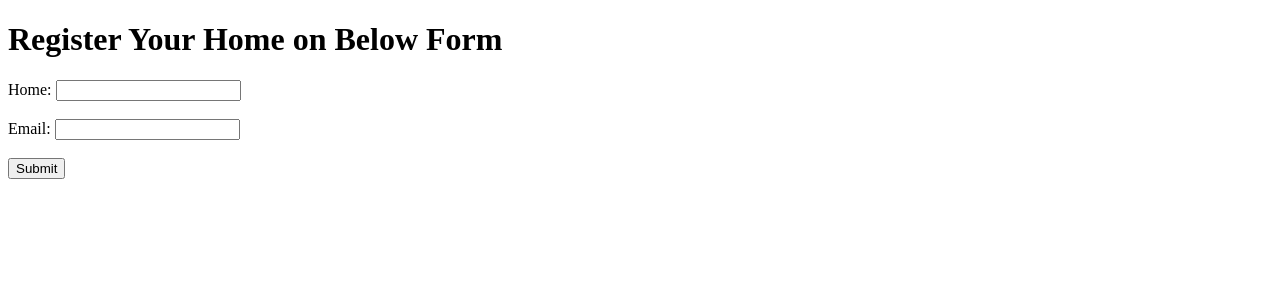
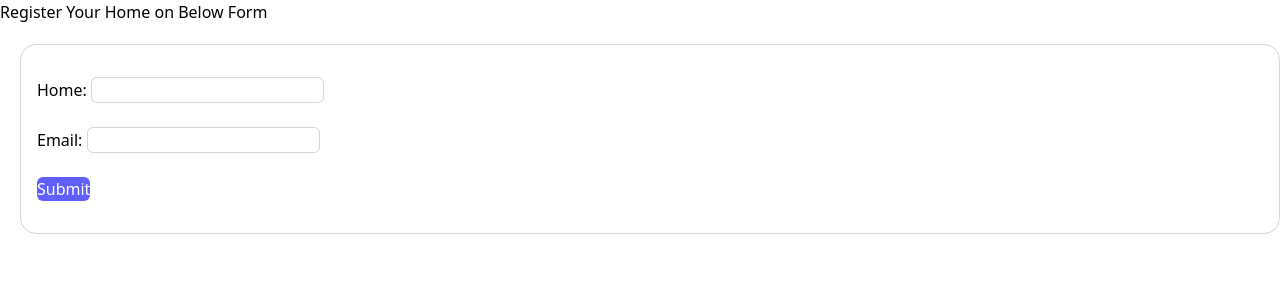
Before and after one commit to Pushpesh1234/Node, a Node server app: page /host/add-home in a window 1280 px wide. Shown: the top 300 px of the page. Run offline with Node 20, Linux system fonts and the light colour scheme.

Commit message:
tailwind install and styling

```diff
--- a/10_Node/app.js
+++ b/10_Node/app.js
@@ -9,7 +9,7 @@ const userRouter=require('./routes/userRouter');
  const hostRouter=require('./routes/hostRouter');
 
 // Variables
-const PORT=3000;
+const PORT=3001;
 const HOST=`https://fantastic-space-pancake-r4q9rrq9jrwh5q7x-3000.app.github.dev/`
 const app=express();
 
--- /dev/null
+++ b/10_Node/public/output.css
@@ -0,0 +1,285 @@
+/*! tailwindcss v4.1.12 | MIT License | https://tailwindcss.com */
+@layer properties;
+@layer theme, base, components, utilities;
+@layer theme {
+  :root, :host {
+    --font-sans: ui-sans-serif, system-ui, sans-serif, "Apple Color Emoji",
+      "Segoe UI Emoji", "Segoe UI Symbol", "Noto Color Emoji";
+    --font-mono: ui-monospace, SFMono-Regular, Menlo, Monaco, Consolas, "Liberation Mono",
+      "Courier New", monospace;
+    --color-amber-300: oklch(87.9% 0.169 91.605);
+    --color-blue-600: oklch(54.6% 0.245 262.881);
+    --color-indigo-500: oklch(58.5% 0.233 277.117);
+    --color-gray-300: oklch(87.2% 0.01 258.338);
+    --color-zinc-300: oklch(87.1% 0.006 286.286);
+    --color-zinc-500: oklch(55.2% 0.016 285.938);
+    --color-white: #fff;
+    --spacing: 0.25rem;
+    --text-3xl: 1.875rem;
+    --text-3xl--line-height: calc(2.25 / 1.875);
+    --text-5xl: 3rem;
+    --text-5xl--line-height: 1;
+    --text-7xl: 4.5rem;
+    --text-7xl--line-height: 1;
+    --radius-md: 0.375rem;
+    --radius-2xl: 1rem;
+    --default-font-family: var(--font-sans);
+    --default-mono-font-family: var(--font-mono);
+  }
+}
+@layer base {
+  *, ::after, ::before, ::backdrop, ::file-selector-button {
+    box-sizing: border-box;
+    margin: 0;
+    padding: 0;
+    border: 0 solid;
+  }
+  html, :host {
+    line-height: 1.5;
+    -webkit-text-size-adjust: 100%;
+    tab-size: 4;
+    font-family: var(--default-font-family, ui-sans-serif, system-ui, sans-serif, "Apple Color Emoji", "Segoe UI Emoji", "Segoe UI Symbol", "Noto Color Emoji");
+    font-feature-settings: var(--default-font-feature-settings, normal);
+    font-variation-settings: var(--default-font-variation-settings, normal);
+    -webkit-tap-highlight-color: transparent;
+  }
+  hr {
+    height: 0;
+    color: inherit;
+    border-top-width: 1px;
+  }
+  abbr:where([title]) {
+    -webkit-text-decoration: underline dotted;
+    text-decoration: underline dotted;
+  }
+  h1, h2, h3, h4, h5, h6 {
+    font-size: inherit;
+    font-weight: inherit;
+  }
+  a {
+    color: inherit;
+    -webkit-text-decoration: inherit;
+    text-decoration: inherit;
+  }
+  b, strong {
+    font-weight: bolder;
+  }
+  code, kbd, samp, pre {
+    font-family: var(--default-mono-font-family, ui-monospace, SFMono-Regular, Menlo, Monaco, Consolas, "Liberation Mono", "Courier New", monospace);
+    font-feature-settings: var(--default-mono-font-feature-settings, normal);
+    font-variation-settings: var(--default-mono-font-variation-settings, normal);
+    font-size: 1em;
+  }
+  small {
+    font-size: 80%;
+  }
+  sub, sup {
+    font-size: 75%;
+    line-height: 0;
+    position: relative;
+    vertical-align: baseline;
+  }
+  sub {
+    bottom: -0.25em;
+  }
+  sup {
+    top: -0.5em;
+  }
+  table {
+    text-indent: 0;
+    border-color: inherit;
+    border-collapse: collapse;
+  }
+  :-moz-focusring {
+    outline: auto;
+  }
+  progress {
+    vertical-align: baseline;
+  }
+  summary {
+    display: list-item;
+  }
+  ol, ul, menu {
+    list-style: none;
+  }
+  img, svg, video, canvas, audio, iframe, embed, object {
+    display: block;
+    vertical-align: middle;
+  }
+  img, video {
+    max-width: 100%;
+    height: auto;
+  }
+  button, input, select, optgroup, textarea, ::file-selector-button {
+    font: inherit;
+    font-feature-settings: inherit;
+    font-variation-settings: inherit;
+    letter-spacing: inherit;
+    color: inherit;
+    border-radius: 0;
+    background-color: transparent;
+    opacity: 1;
+  }
+  :where(select:is([multiple], [size])) optgroup {
+    font-weight: bolder;
+  }
+  :where(select:is([multiple], [size])) optgroup option {
+    padding-inline-start: 20px;
+  }
+  ::file-selector-button {
+    margin-inline-end: 4px;
+  }
+  ::placeholder {
+    opacity: 1;
+  }
+  @supports (not (-webkit-appearance: -apple-pay-button))  or (contain-intrinsic-size: 1px) {
+    ::placeholder {
+      color: currentcolor;
+      @supports (color: color-mix(in lab, red, red)) {
+        color: color-mix(in oklab, currentcolor 50%, transparent);
+      }
+    }
+  }
+  textarea {
+    resize: vertical;
+  }
+  ::-webkit-search-decoration {
+    -webkit-appearance: none;
+  }
+  ::-webkit-date-and-time-value {
+    min-height: 1lh;
+    text-align: inherit;
+  }
+  ::-webkit-datetime-edit {
+    display: inline-flex;
+  }
+  ::-webkit-datetime-edit-fields-wrapper {
+    padding: 0;
+  }
+  ::-webkit-datetime-edit, ::-webkit-datetime-edit-year-field, ::-webkit-datetime-edit-month-field, ::-webkit-datetime-edit-day-field, ::-webkit-datetime-edit-hour-field, ::-webkit-datetime-edit-minute-field, ::-webkit-datetime-edit-second-field, ::-webkit-datetime-edit-millisecond-field, ::-webkit-datetime-edit-meridiem-field {
+    padding-block: 0;
+  }
+  ::-webkit-calendar-picker-indicator {
+    line-height: 1;
+  }
+  :-moz-ui-invalid {
+    box-shadow: none;
+  }
+  button, input:where([type="button"], [type="reset"], [type="submit"]), ::file-selector-button {
+    appearance: button;
+  }
+  ::-webkit-inner-spin-button, ::-webkit-outer-spin-button {
+    height: auto;
+  }
+  [hidden]:where(:not([hidden="until-found"])) {
+    display: none !important;
+  }
+}
+@layer utilities {
+  .mt-5 {
+    margin-top: calc(var(--spacing) * 5);
+  }
+  .mt-20 {
+    margin-top: calc(var(--spacing) * 20);
+  }
+  .mb-20 {
+    margin-bottom: calc(var(--spacing) * 20);
+  }
+  .ml-5 {
+    margin-left: calc(var(--spacing) * 5);
+  }
+  .ml-6 {
+    margin-left: calc(var(--spacing) * 6);
+  }
+  .table {
+    display: table;
+  }
+  .border-collapse {
+    border-collapse: collapse;
+  }
+  .resize {
+    resize: both;
+  }
+  .rounded-2xl {
+    border-radius: var(--radius-2xl);
+  }
+  .rounded-md {
+    border-radius: var(--radius-md);
+  }
+  .border {
+    border-style: var(--tw-border-style);
+    border-width: 1px;
+  }
+  .border-1 {
+    border-style: var(--tw-border-style);
+    border-width: 1px;
+  }
+  .border-2 {
+    border-style: var(--tw-border-style);
+    border-width: 2px;
+  }
+  .border-solid {
+    --tw-border-style: solid;
+    border-style: solid;
+  }
+  .border-gray-300 {
+    border-color: var(--color-gray-300);
+  }
+  .bg-blue-600 {
+    background-color: var(--color-blue-600);
+  }
+  .bg-indigo-500 {
+    background-color: var(--color-indigo-500);
+  }
+  .pt-4 {
+    padding-top: calc(var(--spacing) * 4);
+  }
+  .pt-8 {
+    padding-top: calc(var(--spacing) * 8);
+  }
+  .pb-8 {
+    padding-bottom: calc(var(--spacing) * 8);
+  }
+  .pl-4 {
+    padding-left: calc(var(--spacing) * 4);
+  }
+  .text-center {
+    text-align: center;
+  }
+  .text-3xl {
+    font-size: var(--text-3xl);
+    line-height: var(--tw-leading, var(--text-3xl--line-height));
+  }
+  .text-5xl {
+    font-size: var(--text-5xl);
+    line-height: var(--tw-leading, var(--text-5xl--line-height));
+  }
+  .text-white {
+    color: var(--color-white);
+  }
+  .underline {
+    text-decoration-line: underline;
+  }
+  .outline {
+    outline-style: var(--tw-outline-style);
+    outline-width: 1px;
+  }
+}
+@property --tw-border-style {
+  syntax: "*";
+  inherits: false;
+  initial-value: solid;
+}
+@property --tw-outline-style {
+  syntax: "*";
+  inherits: false;
+  initial-value: solid;
+}
+@layer properties {
+  @supports ((-webkit-hyphens: none) and (not (margin-trim: inline))) or ((-moz-orient: inline) and (not (color:rgb(from red r g b)))) {
+    *, ::before, ::after, ::backdrop {
+      --tw-border-style: solid;
+      --tw-outline-style: solid;
+    }
+  }
+}
--- a/10_Node/views/addHome.html
+++ b/10_Node/views/addHome.html
@@ -4,6 +4,7 @@
     <meta charset="UTF-8">
     <meta name="viewport" content="width=device-width, initial-scale=1.0">
     <title>Resgister Home</title>
+    <link rel="stylesheet" href="/output.css"></link>
 </head>
 <body>
     <header>
@@ -12,17 +13,21 @@
         </h1>
 
     </header>
-    <main>
+    <main class="border-solid border-1 mt-5 border-gray-300 ml-5 rounded-2xl pl-4 pt-8 pb-8">
+
         <form action="/host/add-home" method="POST">
+
             <label for="houseName">Home:</label>
-            <input type="text"  id="houseName" name="home" value=" " placeholder="Input Home Name">
+            <input class="border border-gray-300 rounded-md" type="text"  id="houseName" name="home" value=" " placeholder="Input Home Name">
         </br></br>
 
             <label for="id">Email:</label>
-            <input type="text"  id="id" name="Email" value=" " placeholder="johndoe@gmail.com">
+            <input class="border border-gray-300 rounded-md" type="text"  id="id" name="Email" value=" " placeholder="johndoe@gmail.com">
             </br></br>
-            <input type="submit" >
+            <input class="bg-indigo-500 text-white rounded-md" type="submit" >
+
         </form>
+
     </main>
 </body>
 </html>
```
Also changed, not shown: 10_Node/package.json (+4 -4 lines), 10_Node/views/home.html (+4 -4 lines), 1 other file.
